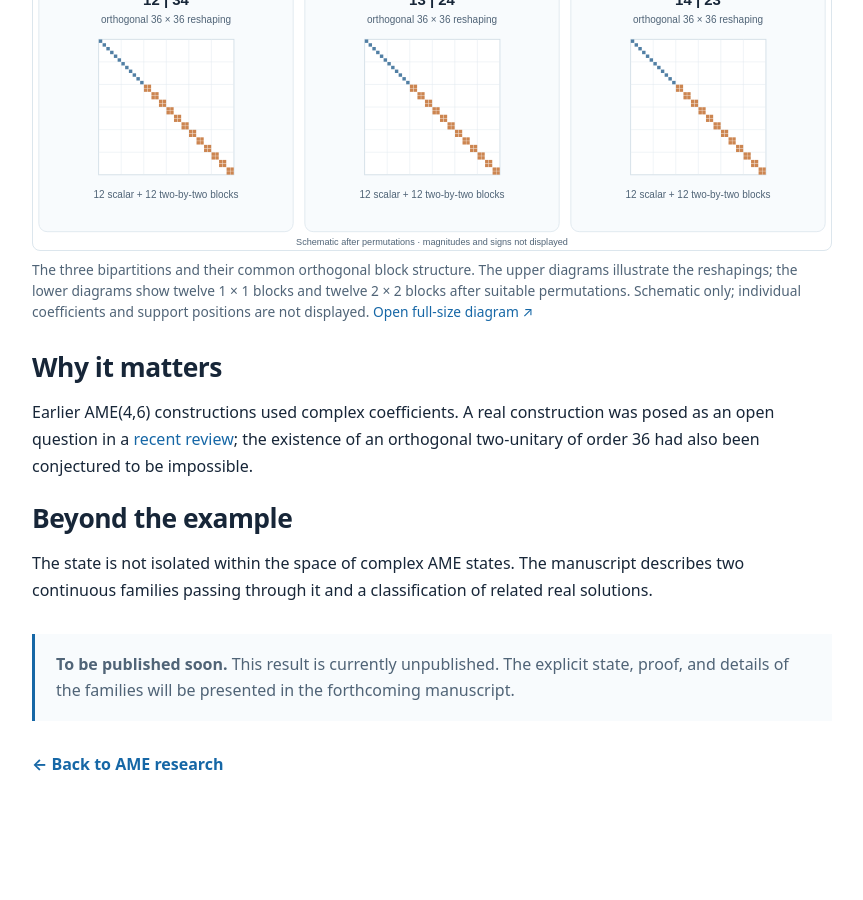
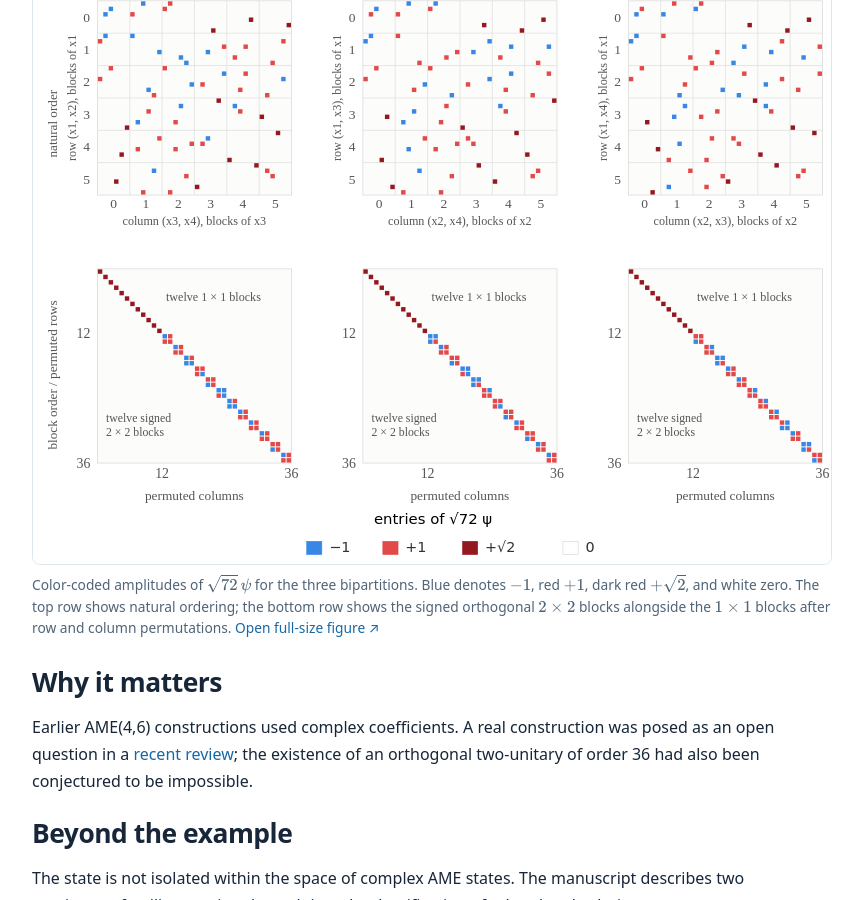
Before and after one commit to palashpandya/palashpandya.github.io, a Jekyll site: the page built from research/ame/real-ame46.md, in a window 1280 px wide and 900 px high, scrolled down 852 px. Shown: the whole window, without its empty margins (78-941 px from the left). Built offline with Jekyll 4.4.1, drawn with Linux system fonts in a browser that asks for light colours.

Commit message:
Show actual color-coded amplitude figure rather than schematic

```diff
--- a/research/ame/real-ame46.md
+++ b/research/ame/real-ame46.md
@@ -27,9 +27,9 @@ permalink: /research/ame/real-ame46/
 
 <figure class="ame-figure">
 <div class="ame-diagram-scroll" role="region" aria-label="Schematic diagrams of the three AME(4,6) bipartitions" tabindex="0" style="max-width:100%;overflow-x:auto">
-<img src="{{ '/assets/illustrations/real-ame46-blocks.svg' | relative_url }}" alt="Six schematic matrix diagrams: three 36 by 36 reshapings of the four-party state, followed by their block decompositions into twelve scalar blocks and twelve orthogonal two-by-two blocks." width="960" height="335" loading="lazy" style="display:block;width:100%;min-width:720px;height:auto">
+<img src="{{ '/assets/illustrations/real-ame46-amplitudes.svg' | relative_url }}" alt="Color-coded amplitudes in the three bipartitions of the real AME(4,6) state: upper row shows the coefficient matrix in natural order, and lower row shows twelve 1-by-1 and twelve 2-by-2 orthogonal blocks. Blue means negative one, red means positive one, dark red means positive square root of two, after scaling the coefficients by square root of 72." width="960" height="713" loading="lazy">
 </div>
-<figcaption>The three bipartitions and their common orthogonal block structure. The upper diagrams illustrate the reshapings; the lower diagrams show twelve 1 × 1 blocks and twelve 2 × 2 blocks after suitable permutations. Schematic only; individual coefficients and support positions are not displayed. <a href="{{ '/assets/illustrations/real-ame46-blocks.svg' | relative_url }}" target="_blank" rel="noopener noreferrer">Open full-size diagram ↗</a></figcaption>
+<figcaption>Color-coded amplitudes of \(\sqrt{72}\,\psi\) for the three bipartitions. Blue denotes \(-1\), red \(+1\), dark red \(+\sqrt{2}\), and white zero. The top row shows natural ordering; the bottom row shows the signed orthogonal \(2\times2\) blocks alongside the \(1\times1\) blocks after row and column permutations. <a href="{{ '/assets/illustrations/real-ame46-amplitudes.svg' | relative_url }}" target="_blank" rel="noopener noreferrer">Open full-size figure ↗</a></figcaption>
 </figure>
 
 <h2>Why it matters</h2>
```
